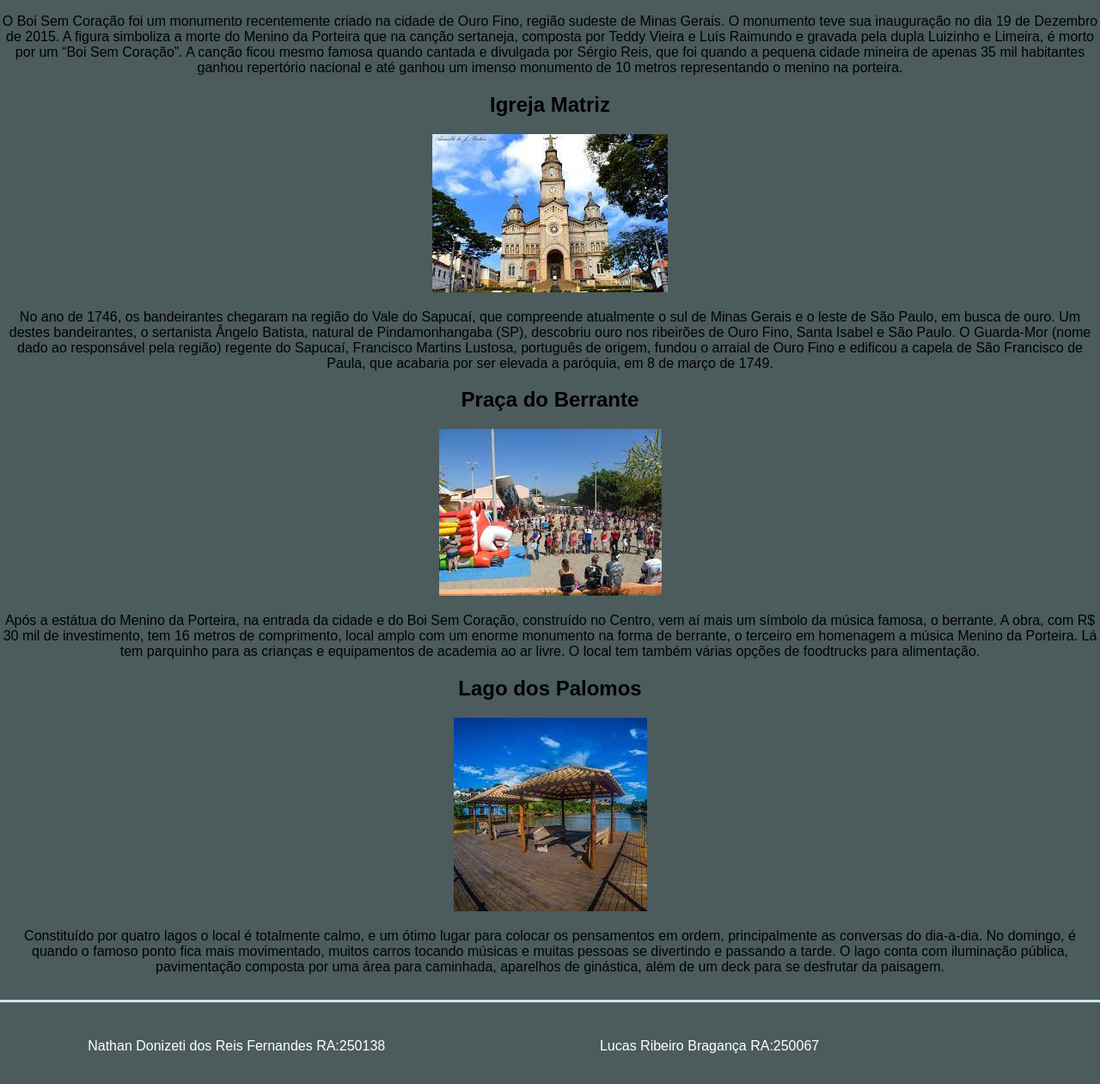
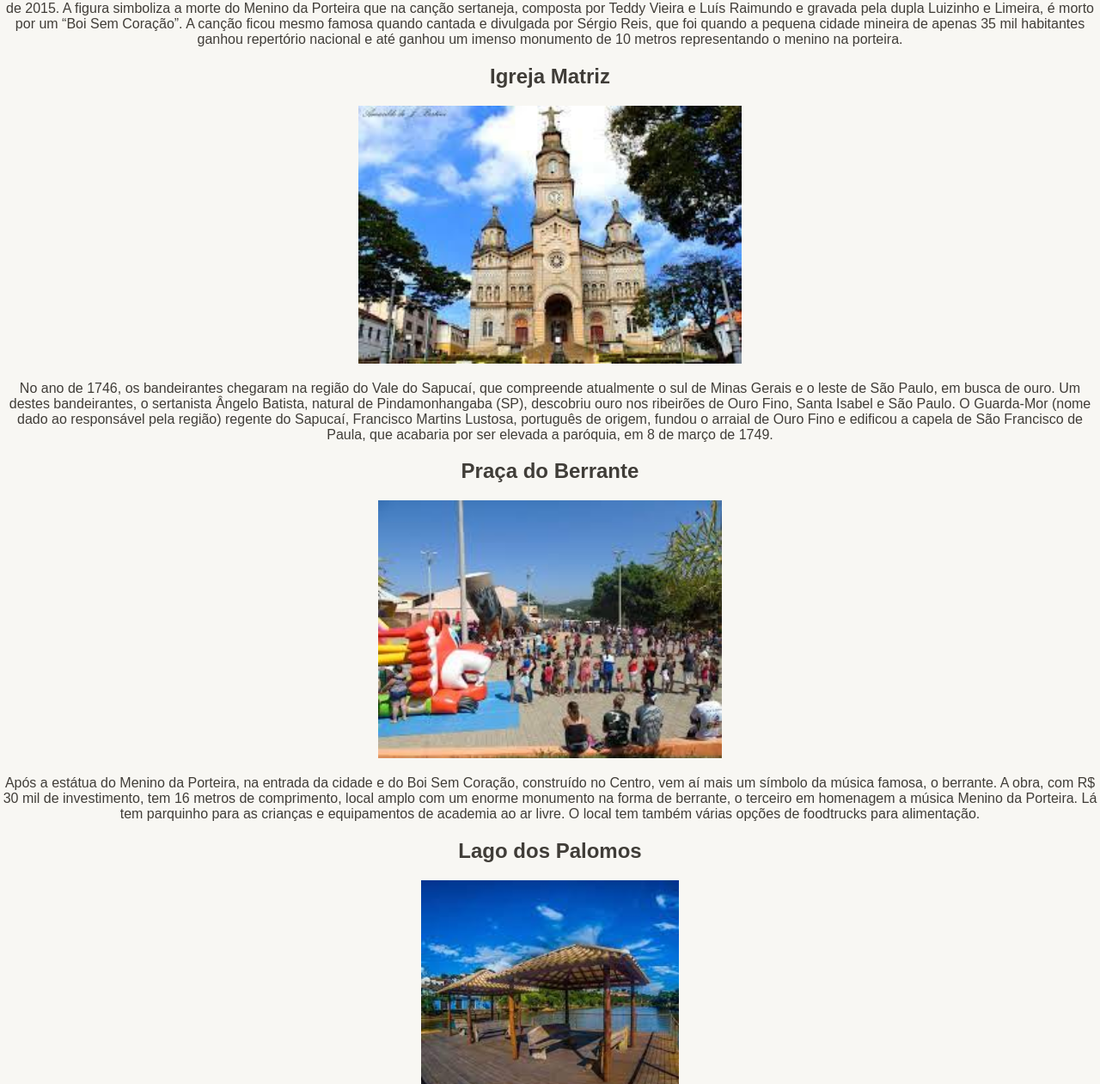
Before and after one commit to NaDoFe/Meu-primeiro-projeto-Web-no-GitHub2, a plain HTML site: page index.html in a window 1280 px wide. Shown: the part 1025-2286 px from the top of the page at 86% size. Drawn offline with Linux system fonts and the light colour scheme.

Commit message:
Projeto Final

```diff
--- a/index.html
+++ b/index.html
@@ -21,14 +21,14 @@
         <h1> Pontos Turísticos de Ouro Fino</h1>
 
         <h2> Menino da Porteira</h2>
-        <img src="imagens/Menino.jpg" alt="Menino da Porteira">
+        <img class="imagem1" src="imagens/Menino.jpg" alt="Menino da Porteira">
         <p> Um dos monumentos mais famosos do Brasil, o Menino da Porteira.
             A estátua, que está localizada na entrada principal de Ouro Fino e chama atenção de todos que
             por ali passam, foi inaugurada em 2001, durante as comemorações de 252 anos de Ouro Fino.
         </p>
 
         <h2> Boi sem Coração</h2>
-        <img src="imagens/Boi.jpg" alt="Boi sem Coração">
+        <img class="imagem2" src="imagens/Boi.jpg" alt="Boi sem Coração">
         <p> O Boi Sem Coração foi um monumento recentemente criado na cidade de Ouro Fino,
             região sudeste de Minas Gerais. O monumento teve sua inauguração no dia 19 de Dezembro de 2015.
 
@@ -40,14 +40,14 @@
             ganhou um imenso monumento de 10 metros representando o menino na porteira. </p>
 
         <h2> Igreja Matriz</h2>
-        <img src="imagens/Matriz.jpg" alt="Igreja Matriz">
+        <img class="imagem3" src="imagens/Matriz.jpg" alt="Igreja Matriz">
         <p> No ano de 1746, os bandeirantes chegaram na região do Vale do Sapucaí, que compreende atualmente o sul de Minas Gerais e o leste de São Paulo,
             em busca de ouro. Um destes bandeirantes, o sertanista Ângelo Batista, natural de Pindamonhangaba (SP), descobriu ouro nos ribeirões de Ouro Fino,
             Santa Isabel e São Paulo. O Guarda-Mor (nome dado ao responsável pela região) regente do Sapucaí, Francisco Martins Lustosa, português de origem,
             fundou o arraial de Ouro Fino e edificou a capela de São Francisco de Paula, que acabaria por ser elevada a paróquia, em 8 de março de 1749.</p>
 
         <h2> Praça do Berrante</h2>
-        <img src="imagens/Berrante.jpg" alt="Praça do Berrante">
+        <img class="imagem4" src="imagens/Berrante.jpg" alt="Praça do Berrante">
         <p> Após a estátua do Menino da Porteira, na entrada da cidade e do Boi Sem Coração, construído no Centro, vem aí mais um símbolo da música famosa, o berrante.
             A obra, com R$ 30 mil de investimento, tem 16 metros de comprimento,
             local amplo com um enorme monumento na forma de berrante,
@@ -58,7 +58,7 @@
 
 
         <h2> Lago dos Palomos</h2>
-        <img src="imagens/Lago.jpg" alt="Lago dos Palomos">
+        <img class="imagem5" src="imagens/Lago.jpg" alt="Lago dos Palomos">
         <p> Constituído por quatro lagos o local é totalmente calmo,
             e um ótimo lugar para colocar os pensamentos em ordem, principalmente as
             conversas do dia-a-dia. No domingo, é quando o famoso ponto fica mais movimentado,
--- a/style.css
+++ b/style.css
@@ -2,7 +2,6 @@ body{
     font-family: Arial, Helvetica, sans-serif;
     padding: 0;
     border: 0;
-    background-color: #4C5B5C;
     margin: 0;
 }
 
@@ -12,8 +11,10 @@ body{
 
 .navbar{
     overflow: hidden;
-    color: white;
+    color: #FF6000;
     text-align: center;
+    background-color: #403D38;
+
 }
 
 .item{
@@ -21,7 +22,7 @@ body{
     justify-content: center;
     text-align: center;
     float: left;
-    background-color: #4C5B5C;
+    background-color: #403D38;
     border-radius: 10px;
     padding: 3%;
 }
@@ -30,29 +31,28 @@ body{
 
 
 .item:hover{
-    background-color: #554640;
+    background-color: #f8f7f3;
     transition: 0.8s;
     border-radius: 10px;
 }
 
-
-
-
-
 .content{
+    color: #403D38;
     overflow: hidden;
-    border-top: 3px solid #CDE6F5;
-    border-bottom: 3px solid #CDE6F5;
+    border-top: 3px solid #FF6000;
+    border-bottom: 3px solid #FF6000;
     text-align: center;
     padding-top: 3%;
     float: left;
     padding-bottom: 1%;
+    background-color: #f8f7f3;
 
 }
 
 .rodape{
-        color: white;
-        text-align: center;
+    color: #403D38;
+    text-align: center;
+    background-color: #f8f7f3;
 }
 
 .rodape-conteudo{
@@ -60,18 +60,31 @@ body{
     justify-content: center;
     text-align: center;
     float: left;
-    background-color: #4C5B5C;
+    background-color: #f8f7f3;
     border-radius: 10px;
     padding: 2%;
 
 }
 
-.rodape-conteudo:hover{
-    background-color: #554640;
-    transition: 0.8s;
-    border-radius: 10px;
-}
-
 .imagem{
     padding: 10px;
 }
+
+.imagem1{
+    height: 300px;
+}
+.imagem2{
+    height: 300px;
+}
+
+.imagem3{
+    height: 300px;
+}
+
+.imagem4{
+    height: 300px;
+}
+
+.imagem5{
+    height: 300px;
+}
```
